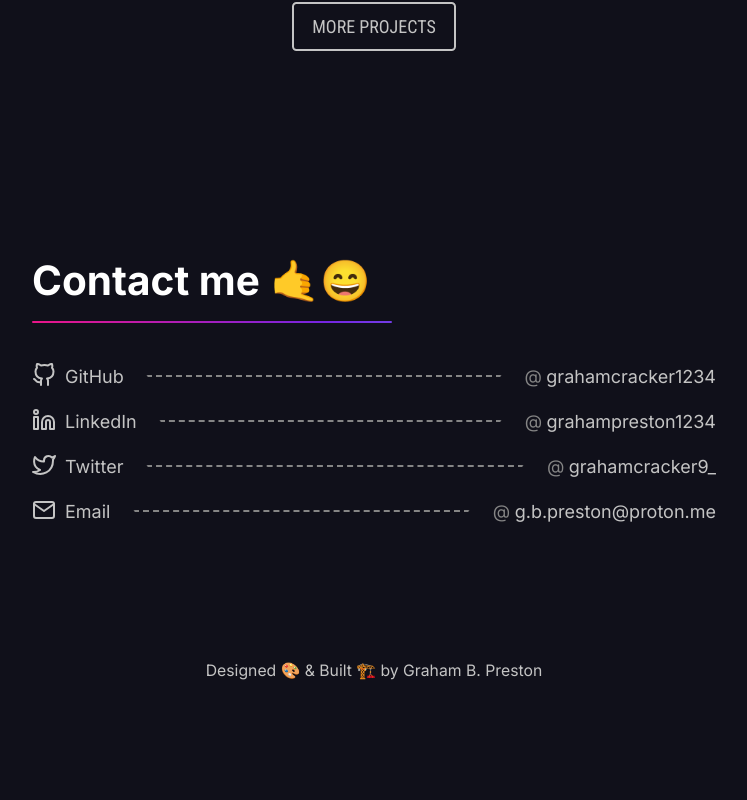
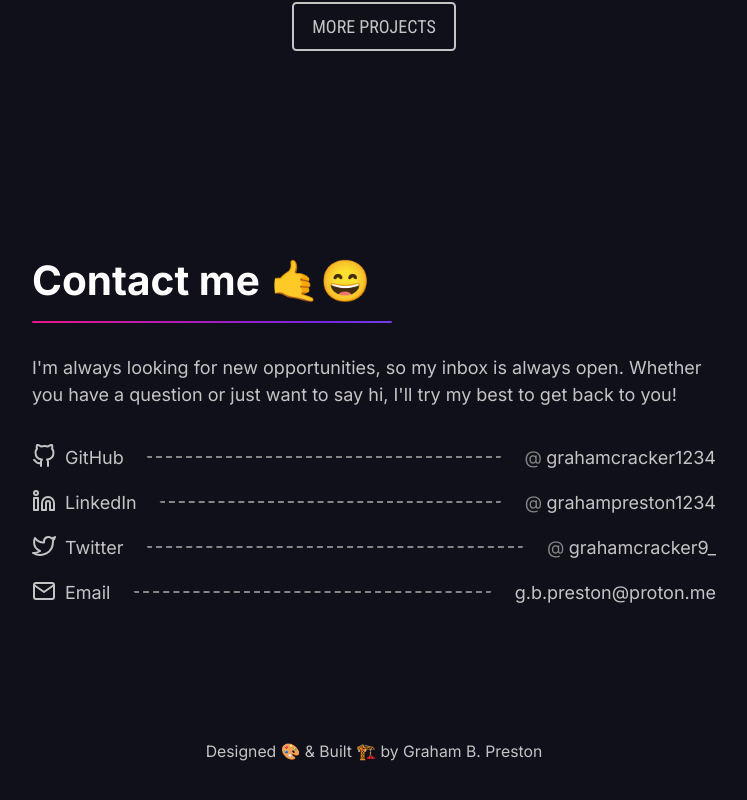
Before and after one commit to grahamcracker1234/portfolio-site, a Next.js app: page / in a window 1280 px wide. Shown: the part 3362-4162 px from the top of the page, without its empty margins (266-1013 px from the left). Before the commit the page ends 4081 px from the top, so only its background shows below. Built offline with nearby package versions, Linux system fonts and the light colour scheme.

Commit message:
feat: improved contact section

```diff
--- a/components/Contact.js
+++ b/components/Contact.js
@@ -7,6 +7,7 @@ export default function Contact() {
     <section id="contact" className="2xl:max-w-4xl xl:max-w-2xl lg:max-w-xl lg:ml-auto min-[950px]:ml-40 min-[900px]:ml-30 min-[850px]:ml-20 md:ml-10 sm:max-w-md mx-auto w-full p-8 flex flex-col justify-center mb-20">
       <h2 className="text-white font-bold lg:text-4xl text-2xl lg:mb-4 mb-2">Contact me 🤙😄</h2>
       <hr className={`${utilsStyles.gradient} h-[0.1rem] 2xl:max-w-sm max-w-xs w-full mb-7 rounded`}/>
+      <p className="text-gray mb-6 sm:text-base text-xs">I&apos;m always looking for new opportunities, so my inbox is always open. Whether you have a question or just want to say hi, I&apos;ll try my best to get back to you!</p>
       <ul className="text-gray">
         <li>
           <Link target="_blank" name="GitHub" rel="noopener noreferrer" href="https://github.com/grahamcracker1234" className="py-2 flex gap-2 items-center justify-between sm:text-base text-sm !no-underline hover:drop-shadow-[0_0_2rem_rgba(0,0,0,1)] hover:text-white">
@@ -45,7 +46,7 @@ export default function Contact() {
               <span className="min-[355px]:inline-block hidden">Email</span>
             </span>
             <hr className="pointer-events-none w-full mx-3 rounded border-t-dark-gray border-2 border-dashed text-transparent xs:inline-block hidden"/>
-            <span className="before:content-['@'] before:text-dark-gray before:mr-1">g.b.preston@proton.me</span>
+            <span>g.b.preston@proton.me</span>
           </Link>
         </li>
       </ul>
```
